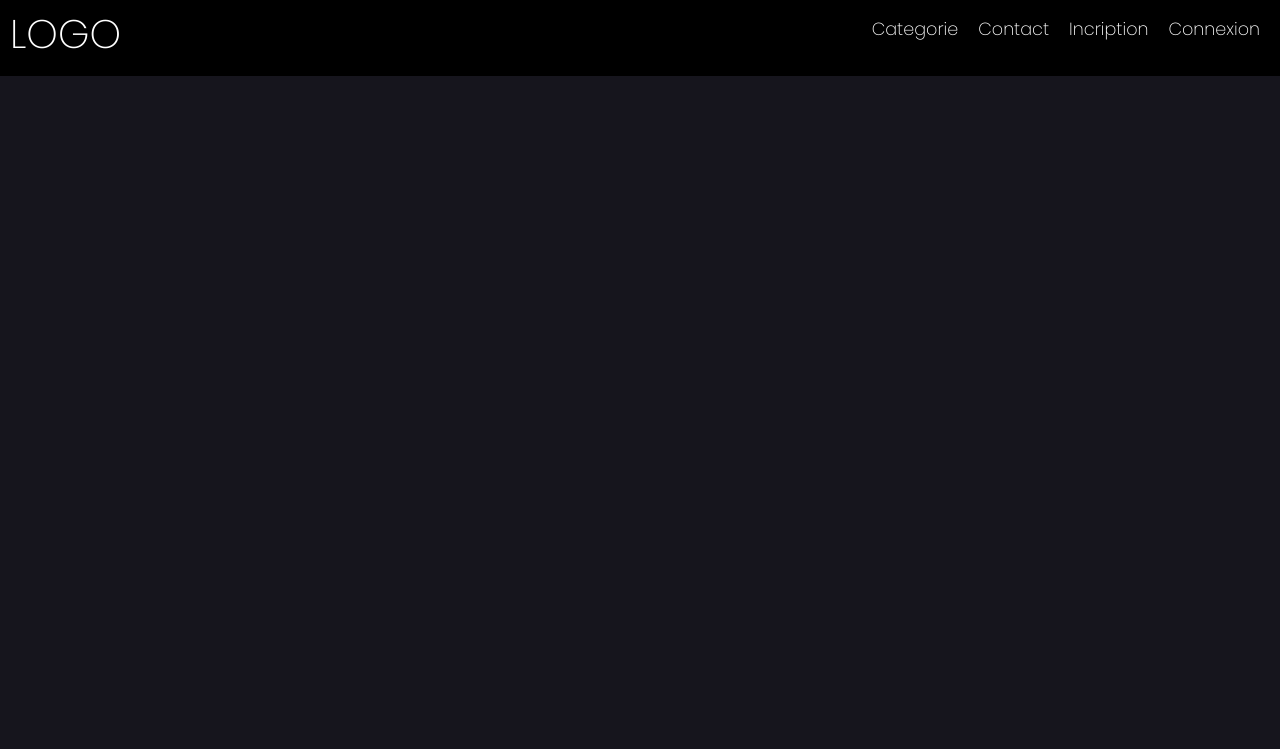
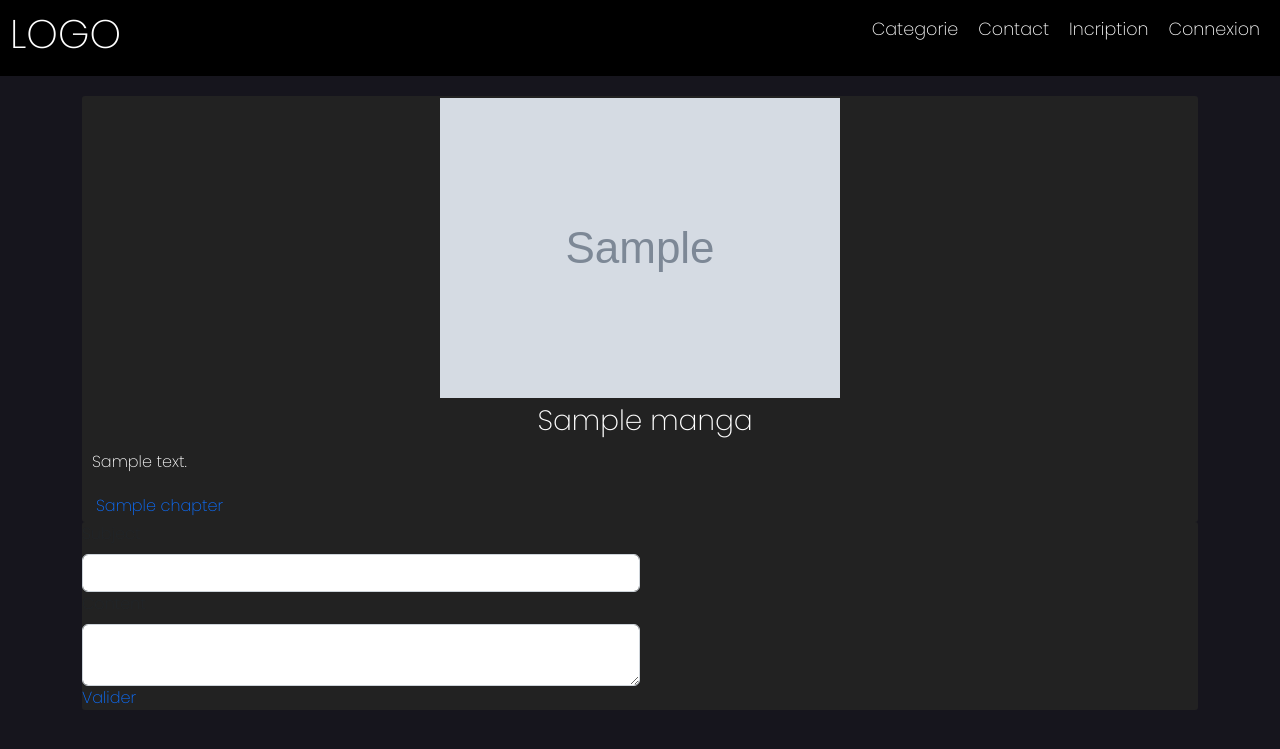
Before and after one commit to DevBalafre/SiteManga, a PHP site: template templates/manga/index.html.twig in a window 1280 px wide. Shown: the top 749 px of the page. Run offline with PHP 8.4, Linux system fonts and the light colour scheme; the template is opened without the code that fills it: most values are stand-ins (such as "Sample title", 1, 10 or a date in 2020); grey boxes marked "Sample" are stand-in pictures; form fields are guessed from the names that the template uses; some libraries are stand-ins or nearby versions.

Commit message:
Page Manga (suite)

```diff
--- a/templates/base.html.twig
+++ b/templates/base.html.twig
@@ -35,8 +35,8 @@
                 <h1>LOGO</h1>
             </a>
             <ul class="navbar__links">
-                <li class="navbar__link first"><a href="#">Categorie</a></li>
-                <li class="navbar__link four"><a href="#">Contact</a></li>
+                <li class="navbar__link first"><a href="{{path('app_categorie')}}">Categorie</a></li>
+                <li class="navbar__link four"><a href="{{path('app_contact')}}">Contact</a></li>
                 {% if app.user %}
                 <li class=" navbar__link third"> <a href="#"> Bonjour : {{app.user.pseudo}}</a></li>
                 {% else %}
--- a/templates/manga/index.html.twig
+++ b/templates/manga/index.html.twig
@@ -1,9 +1,70 @@
 {% extends 'base.html.twig' %}
-
+{% block stylesheets %}
+<link rel="stylesheet" href="{{asset('assets/css/manga.css')}}">
+{% endblock %}
 {% block title %}Hello MangaController!{% endblock %}
 
 {% block body %}
 
+<div class="manga">
+
+    <a href="" class="img">
+        <img src="{{ asset('uploads/imageManga/' ~ manga.photoManga) }}" alt="">
+    </a>
+
+    <div class="second">
+
+        <h3>{{manga.title}}</h3>
+
+        <div class="description">
+            {{ manga.description|raw }}
+        </div>
+
+    </div>
+    <div class="chapterList">
+
+        {# Boucle for avec des a pour chaque chapitre #}
+
+        {% for chapter in manga.chapters|reverse %}
+
+        {% if loop.index %} <a href="#">{{ chapter.title}} </a>
+
+        {% endif %}
+
+        {% endfor %}
+
+    </div>
 
 
+</div>
+<div class="manga">
+
+    <div class="comment">
+        <div class="col-md-6">
+            {{ form_start(commentForm) }}
+
+            <div class="subject">
+                {{ form_label(commentForm.subject) }}
+                {{ form_widget(commentForm.subject) }}
+                <div class="form-error">
+                    {{ form_errors(commentForm.subject) }}
+                </div>
+            </div>
+
+            <div class="content">
+                {{ form_label(commentForm.content) }}
+                {{ form_widget(commentForm.content) }}
+                <div class="form-error">
+                    {{ form_errors(commentForm.content) }}
+                </div>
+            </div>
+
+
+            <a type="submit" href="#">Valider</a>
+
+            {{ form_end(commentForm) }}
+    </div>
+
+</div>
+
 {% endblock %}
```
Also changed, not shown: src/Controller/MangaController.php (+9 -9 lines), src/Controller/UserController.php (+27 -0 lines), src/Form/CommentsType.php (+4 -6 lines), templates/user/categorie.html.twig (added, +14 -0 lines), templates/user/index.html.twig (+8 -8 lines), public/assets/css/cate.css (added), public/assets/css/homepage.css, public/assets/css/manga.css (added), public/assets/css/style.css, public/assets/scss/cate.scss (added), public/assets/scss/homepage.scss, public/assets/scss/manga.scss (added), public/assets/scss/style.scss, 4 other files.
